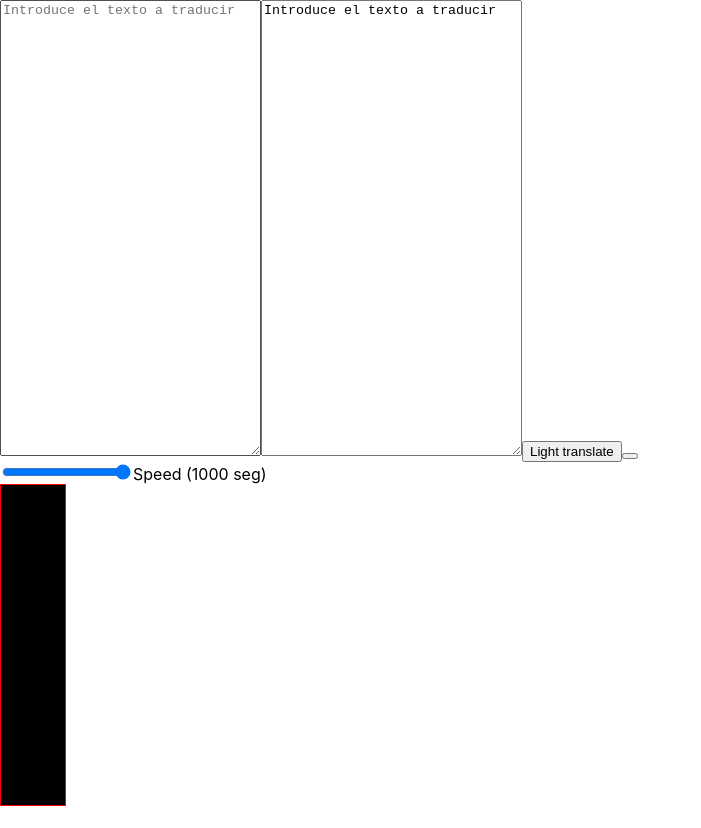
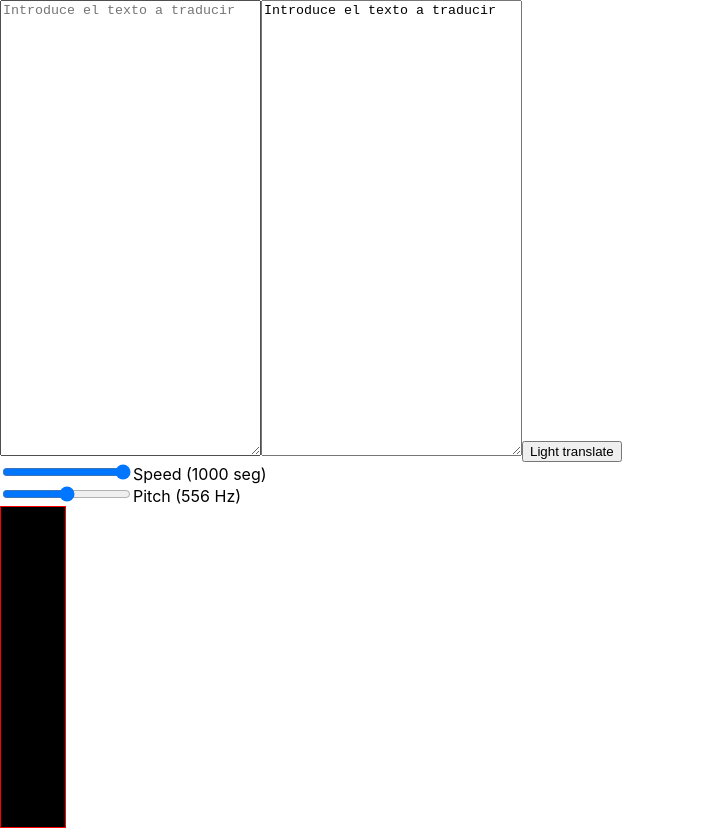
Before and after one commit to rafapm1999/MorseTranslator-Project, a React (Create React App) app in the folder frontend/: page / in a window 1280 px wide. Shown: the whole page, without its empty margins (0-701 px from the left). Before the commit the page ends 806 px from the top, so only its background shows below. Built offline with nearby package versions, Linux system fonts and the light colour scheme.

Commit message:
Fix some oscillator problems

```diff
--- a/frontend/src/components/Home/Home.js
+++ b/frontend/src/components/Home/Home.js
@@ -1,29 +1,20 @@
 /* import './Home.css'; */
-import { useState } from "react"
+import { useState, useEffect} from "react"
 import database from "../../db/morseCodeTranslator.json"
+
 
 function Home() {
   /* Declaraciones */
   const [morseData, setMorseData] = useState("");
-  const [morsePulse, setMorsePulse] = useState("");
   const [binaryPulse, setBinaryPulse] = useState("");
-  const [speedValue, setSpeedValue] = useState(1000)
+  const [speedValue, setSpeedValue] = useState(1000);
+  const [pitchValue, setPitchValue] = useState(556);
   let morseTranslation = "";
   let morsePulseArray = [];
-  let morseSoundOn = false;
   let audioCtx = new AudioContext();
-  const osc = audioCtx.createOscillator();
-  osc.type = "sine";
-  osc.frequency.setValueAtTime(440, audioCtx.currentTime)
 
   /* Funciones */
-  const startOsc = () => {
-    osc.connect(audioCtx.destination);
 
-    osc.start();
-    osc.stop(audioCtx.currentTime + 2)
-
-  }
   /* Funcion de envio de información del usuario para su posterior procesado y traduccion a morse */
 
   const sendData = (e) => {
@@ -65,8 +56,7 @@ function Home() {
           morsePulsesLetters += morseWord.trim().replace(/\s/g, "");
         }
       });
-      morsePulseArray = morsePulsesLetters.split("")
-      setMorsePulse(morsePulseArray)
+      morsePulseArray = morsePulsesLetters.split("");
     }
   }
 
@@ -79,18 +69,29 @@ function Home() {
   const lightTranslation = async () => {
     if (morsePulseArray.length !== 0) {
       for (const pulse of morsePulseArray) {
+        const osc = audioCtx.createOscillator();
+        osc.type = "sine";
+        osc.frequency.setValueAtTime(pitchValue, audioCtx.currentTime)
+        osc.connect(audioCtx.destination);
         if (pulse.includes(".")) {
-          setBinaryPulse(".")
+          setBinaryPulse(".");
+          osc.start();
           await speed(speedValue); // Detener la ejecución durante x segundos
-          setBinaryPulse("")
+          setBinaryPulse("");
+          osc.stop();
+          osc.connect(audioCtx.destination);
           await speed(speedValue/2);
         } else if (pulse.includes("-")) {
-          setBinaryPulse("-")
+          setBinaryPulse("-");
+          osc.start();
           await speed(speedValue * 2); // Detener la ejecución durante x segundos
-          setBinaryPulse("")
+          setBinaryPulse("");
+          osc.stop();
+          osc.connect(audioCtx.destination);
           await speed(speedValue/2);
         } else if (pulse.includes("|")) {
-          setBinaryPulse("")
+          setBinaryPulse("");
+          osc.connect(audioCtx.destination);
           await speed(speedValue);
         }
       }
@@ -103,6 +104,9 @@ function Home() {
     lightTranslation();
   }
 
+
+
+
   /* Renderizado */
   return (
     <div>
@@ -111,7 +115,7 @@ function Home() {
       }} />
       <textarea id="morseTextarea" name="morseTextarea" cols={30} rows={30} value={morseData === "" ? "Introduce el texto a traducir" : morseData}/>
       <button onClick={() => lightMode()}>Light translate</button>
-      <button onClick={startOsc}></button>
+
       <div>
         <input
           type="range"
@@ -124,6 +128,18 @@ function Home() {
         <label htmlFor="speed">Speed</label>
         <label htmlFor="speed">{` (${speedValue} ${speedValue < 1000 ? "ms" : "seg"})`}</label>
       </div>
+      <div>
+        <input
+          type="range"
+          id="pitch"
+          name="pitch"
+          min={100}
+          max={1000}
+          value={pitchValue}
+          onChange={ e => setPitchValue(e.target.value)} />
+        <label htmlFor="pitch">Pitch</label>
+        <label htmlFor="pitch">{` (${pitchValue} Hz)`}</label>
+      </div>
       <div style={{ height: "40vh", width: "5vw", border: "1px solid red", backgroundColor: binaryPulse !== "" ? "white" : "black"}}></div>
     </div>
   );
```
